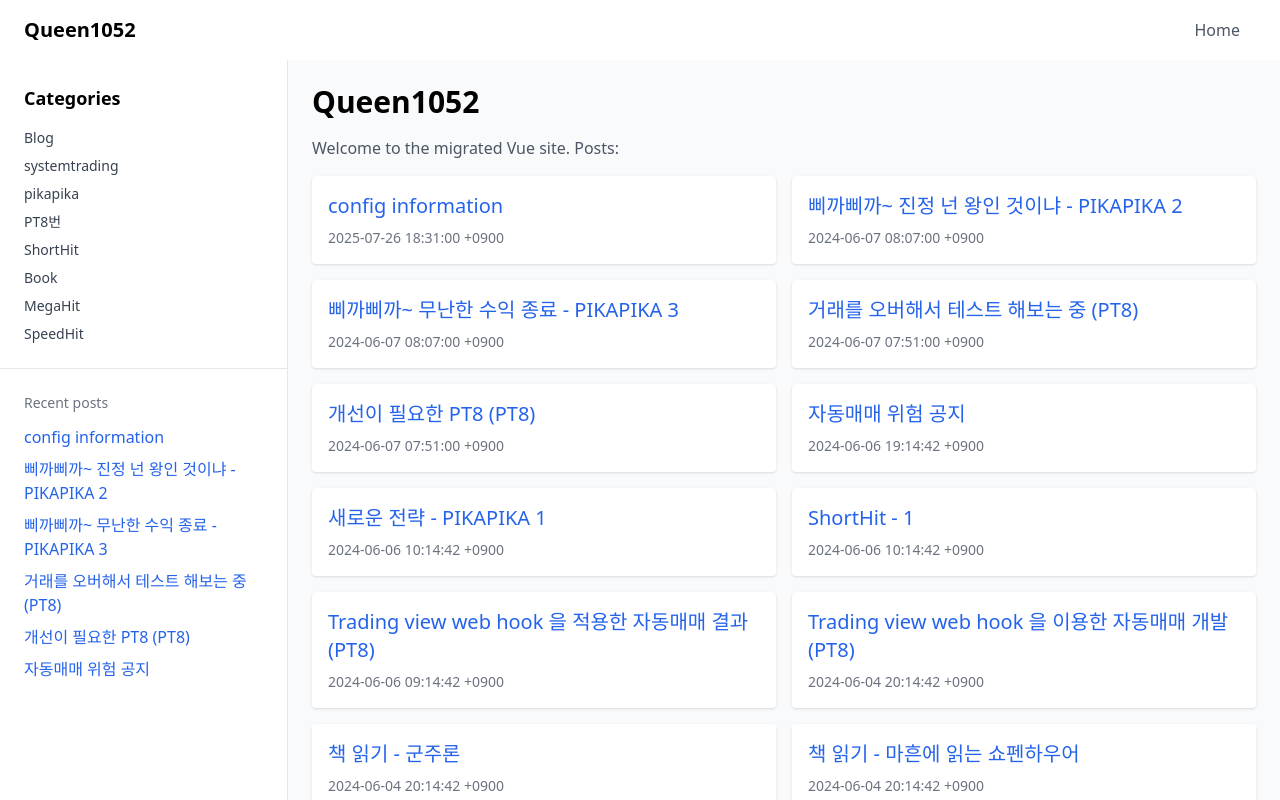
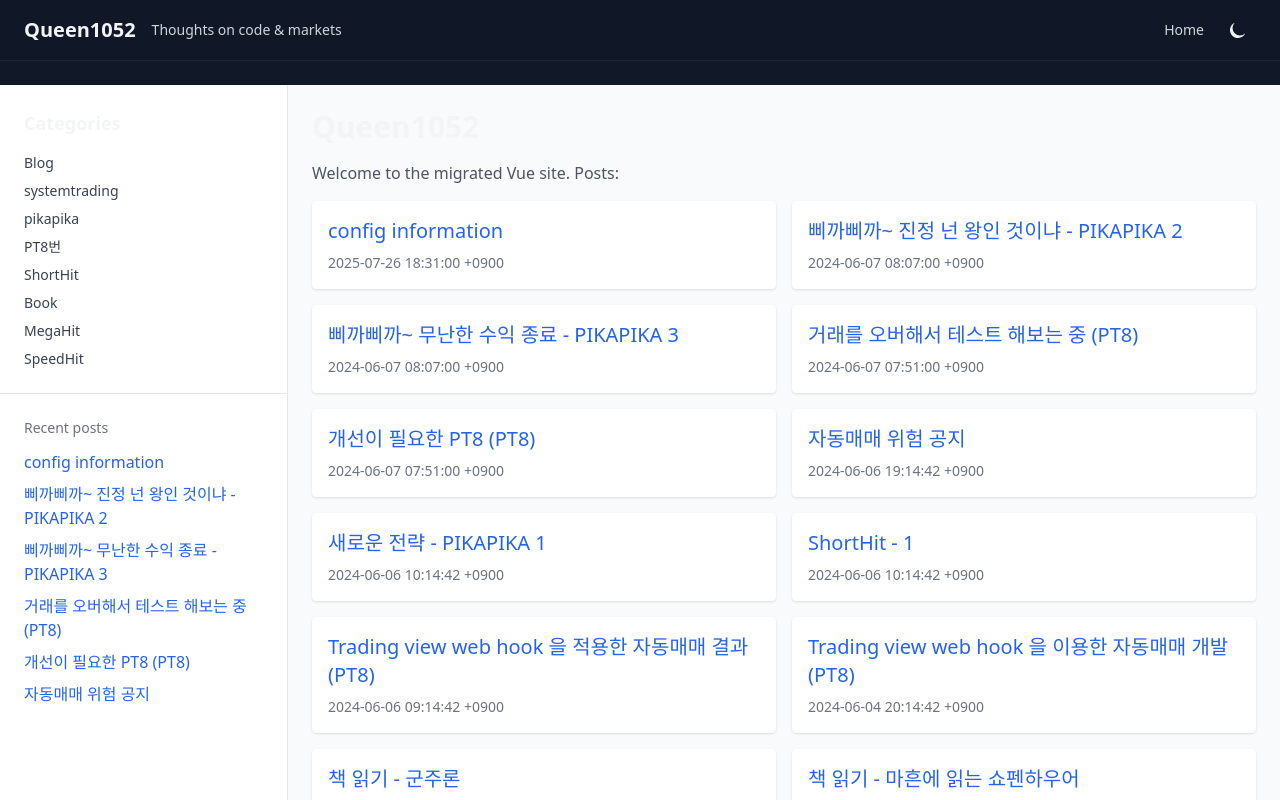
Before and after one commit to queen1052/queen1052.github.io, a Vue app in the folder site/: page / in a window 1280 px wide. Shown: the top 800 px of the page. Built offline with nearby package versions, Linux system fonts and the light colour scheme.

Commit message:
feat(theme): dark mode, dark toggle, prism, post markdown rendering, creative layout

```diff
--- a/site/package.json
+++ b/site/package.json
@@ -19,6 +19,7 @@
     "postcss": "^8.0.0",
     "tailwindcss": "^3.4.0",
     "vite": "^5.0.0",
-    "@tailwindcss/typography": "^0.5.9"
+    "@tailwindcss/typography": "^0.5.9",
+    "prismjs": "^1.29.0"
   }
 }
--- a/site/src/App.vue
+++ b/site/src/App.vue
@@ -1,9 +1,13 @@
 <template>
-  <SiteHeader />
-  <router-view />
-  <footer class="bg-gray-100 mt-12 py-8">
-    <div class="container mx-auto text-center text-sm text-gray-600">© {{ new Date().getFullYear() }} Queen1052</div>
-  </footer>
+  <div class="min-h-screen bg-gray-50 dark:bg-gray-900 text-gray-900 dark:text-gray-100">
+    <SiteHeader />
+    <div class="pt-6">
+      <router-view />
+    </div>
+    <footer class="bg-transparent mt-12 py-8">
+      <div class="container mx-auto text-center text-sm text-gray-600 dark:text-gray-400">© {{ new Date().getFullYear() }} Queen1052</div>
+    </footer>
+  </div>
 </template>
 
 <script setup>
--- /dev/null
+++ b/site/src/components/DarkToggle.vue
@@ -0,0 +1,35 @@
+<template>
+  <button @click="toggle" class="p-2 rounded focus:outline-none" :aria-pressed="isDark">
+    <svg v-if="!isDark" xmlns="http://www.w3.org/2000/svg" class="h-5 w-5" viewBox="0 0 20 20" fill="currentColor">
+      <path d="M10 2a1 1 0 011 1v1a1 1 0 11-2 0V3a1 1 0 011-1zM15.66 4.34a1 1 0 010 1.41l-.71.7a1 1 0 01-1.41-1.41l.7-.7a1 1 0 011.42 0zM18 9a1 1 0 110 2h-1a1 1 0 110-2h1zM15.66 15.66a1 1 0 01-1.41 0l-.7-.71a1 1 0 011.41-1.41l.7.7a1 1 0 010 1.42zM10 16a1 1 0 011 1v1a1 1 0 11-2 0v-1a1 1 0 011-1zM5.05 15.66a1 1 0 010-1.42l.7-.7a1 1 0 011.41 1.41l-.71.71a1 1 0 01-1.4 0zM4 9a1 1 0 110 2H3a1 1 0 110-2h1zM5.05 4.34a1 1 0 011.41 0l.7.7A1 1 0 015.82 6.45l-.7-.7a1 1 0 010-1.41z" />
+    </svg>
+    <svg v-else xmlns="http://www.w3.org/2000/svg" class="h-5 w-5" viewBox="0 0 20 20" fill="currentColor">
+      <path d="M17.293 13.293A8 8 0 116.707 2.707a7 7 0 0010.586 10.586z" />
+    </svg>
+  </button>
+</template>
+
+<script setup>
+import { ref, onMounted } from 'vue'
+
+const isDark = ref(false)
+
+onMounted(() => {
+  const saved = localStorage.getItem('site:theme')
+  if (saved) {
+    isDark.value = saved === 'dark'
+    document.documentElement.classList.toggle('dark', isDark.value)
+  } else {
+    // default dark
+    isDark.value = true
+    document.documentElement.classList.add('dark')
+    localStorage.setItem('site:theme', 'dark')
+  }
+})
+
+function toggle() {
+  isDark.value = !isDark.value
+  document.documentElement.classList.toggle('dark', isDark.value)
+  localStorage.setItem('site:theme', isDark.value ? 'dark' : 'light')
+}
+</script>
--- a/site/src/components/SiteHeader.vue
+++ b/site/src/components/SiteHeader.vue
@@ -1,10 +1,20 @@
 <template>
-  <header class="bg-white shadow">
-    <div class="container mx-auto px-6 py-4 flex items-center justify-between">
-      <router-link to="/" class="text-xl font-bold">Queen1052</router-link>
-      <nav>
-        <router-link to="/" class="mr-4 text-gray-600 hover:text-gray-900">Home</router-link>
-      </nav>
+  <header class="bg-white/60 dark:bg-gray-900/80 backdrop-blur sticky top-0 z-40 border-b border-gray-200 dark:border-gray-800">
+    <div class="container mx-auto px-6 py-3 flex items-center justify-between">
+      <div class="flex items-center gap-4">
+        <router-link to="/" class="text-xl font-bold">Queen1052</router-link>
+        <span class="hidden sm:inline text-sm text-gray-500 dark:text-gray-300">Thoughts on code & markets</span>
+      </div>
+      <div class="flex items-center gap-4">
+        <nav class="hidden md:flex items-center gap-3">
+          <router-link to="/" class="text-sm text-gray-600 dark:text-gray-300 hover:text-primary">Home</router-link>
+        </nav>
+        <DarkToggle />
+      </div>
     </div>
   </header>
 </template>
+
+<script setup>
+import DarkToggle from './DarkToggle.vue'
+</script>
--- a/site/src/main.js
+++ b/site/src/main.js
@@ -2,5 +2,9 @@ import { createApp } from 'vue'
 import App from './App.vue'
 import router from './router'
 import './assets/tailwind.css'
+import Prism from './plugins/prism'
 
-createApp(App).use(router).mount('#app')
+const app = createApp(App)
+app.use(router)
+app.provide('Prism', Prism)
+app.mount('#app')
--- a/site/src/pages/Post.vue
+++ b/site/src/pages/Post.vue
@@ -1,11 +1,12 @@
 <template>
-  <div class="container mx-auto p-6">
-    <div v-if="post">
-      <h1 class="text-3xl font-bold mb-4">{{ post.title }}</h1>
-      <div v-html="post.content" class="prose"></div>
-    </div>
-    <div v-else>
-      <p>Post not found.</p>
+  <div class="min-h-screen bg-gray-50 dark:bg-gray-900 text-gray-900 dark:text-gray-100">
+    <div class="container mx-auto p-6">
+      <article class="prose dark:prose-invert max-w-none bg-white dark:bg-gray-800 p-8 rounded-lg shadow-lg">
+        <button @click="$router.push('/')" class="text-sm text-gray-500 mb-2">← Back</button>
+        <h1 class="text-4xl font-bold mb-2">{{ post.title }}</h1>
+        <p class="text-sm text-gray-500 mb-6">{{ post.meta?.date || '' }}</p>
+        <div v-html="htmlContent"></div>
+      </article>
     </div>
   </div>
 </template>
@@ -14,13 +15,18 @@
 import { useRoute } from 'vue-router'
 import { getPosts } from '@/posts'
 import { ref, onMounted } from 'vue'
+import { marked } from 'marked'
 
 const route = useRoute()
 const slug = route.params.slug
 const post = ref(null)
+const htmlContent = ref('')
 
 onMounted(async () => {
   const all = await getPosts()
   post.value = all.find(p => p.slug === slug)
+  if (post.value) {
+    htmlContent.value = marked.parse(post.value.content)
+  }
 })
 </script>
--- /dev/null
+++ b/site/src/plugins/prism.js
@@ -0,0 +1,4 @@
+import Prism from 'prismjs'
+import 'prismjs/themes/prism-tomorrow.css'
+
+export default Prism
--- /dev/null
+++ b/site/src/styles/custom.css
@@ -0,0 +1,2 @@
+:root{--bg:#0b0f16;--card:#0f1724;--muted:#94a3b8}
+.dark body{background:var(--bg)}
--- a/site/tailwind.config.cjs
+++ b/site/tailwind.config.cjs
@@ -1,7 +1,26 @@
 module.exports = {
+  darkMode: 'class', // enable class-based dark mode
   content: ['./index.html', './src/**/*.{vue,js,ts,jsx,tsx,md}'],
   theme: {
-    extend: {},
+    extend: {
+      colors: {
+        primary: '#6EE7B7', // gentle mint accent
+        accent: '#7C3AED'
+      }
+    },
   },
-  plugins: [require('@tailwindcss/typography')],
+  plugins: [
+    require('@tailwindcss/typography'),
+    // customize typography for dark mode
+    function ({ addBase, theme }) {
+      addBase({
+        '.prose': {
+          color: theme('colors.gray.800')
+        },
+        '.dark .prose': {
+          color: theme('colors.gray.200')
+        }
+      })
+    }
+  ],
 }
```
